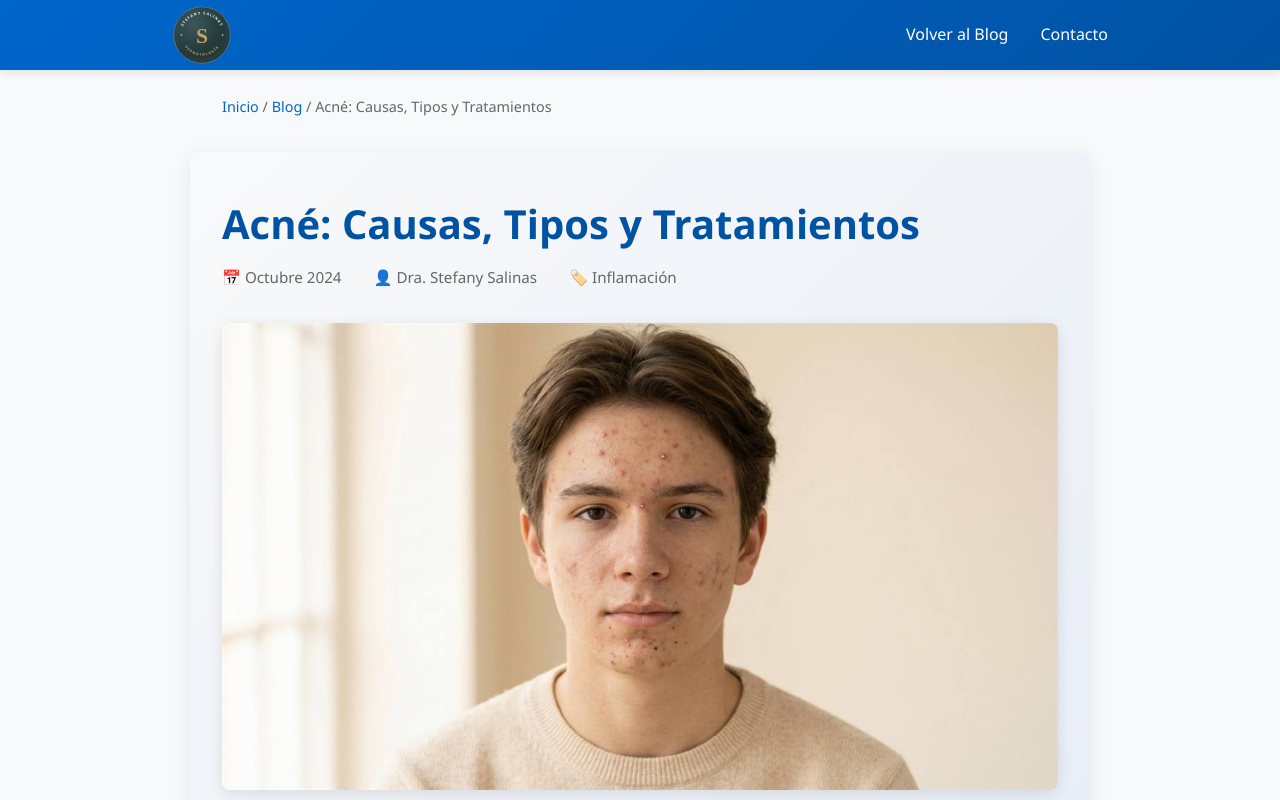
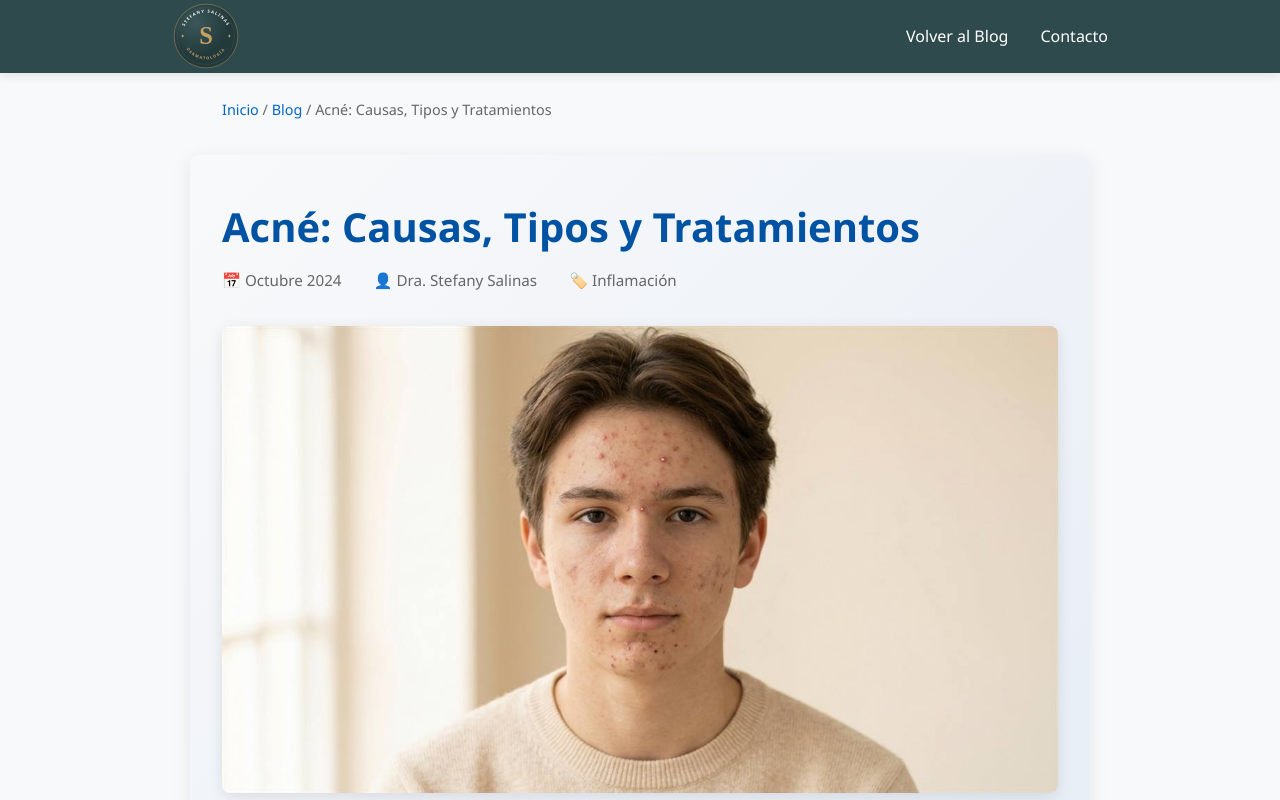
Before and after one commit to HenrySali/Dermatologia, a website: page app/blog/acne.html in a window 1280 px wide. Shown: the top 800 px of the page. Drawn offline with Linux system fonts and the light colour scheme.

Commit message:
Unifica navbar del blog con el del index (petroleo)

```diff
--- a/app/css/blog-article.css
+++ b/app/css/blog-article.css
@@ -17,8 +17,8 @@ body {
 
 /* NAVIGATION BAR */
 nav {
-    background: linear-gradient(135deg, #0066CC 0%, #0052A3 100%);
-    padding: 0.3rem 0;
+    background: #2f4a4d;
+    padding: 0.15rem 0;
     box-shadow: 0 2px 10px rgba(0, 0, 0, 0.1);
     position: sticky;
     top: 0;
@@ -53,8 +53,8 @@ nav {
 }
 
 .nav-brand-logo {
-    width: 60px;
-    height: 60px;
+    width: 68px;
+    height: 68px;
     display: flex;
     align-items: center;
     justify-content: center;
```
